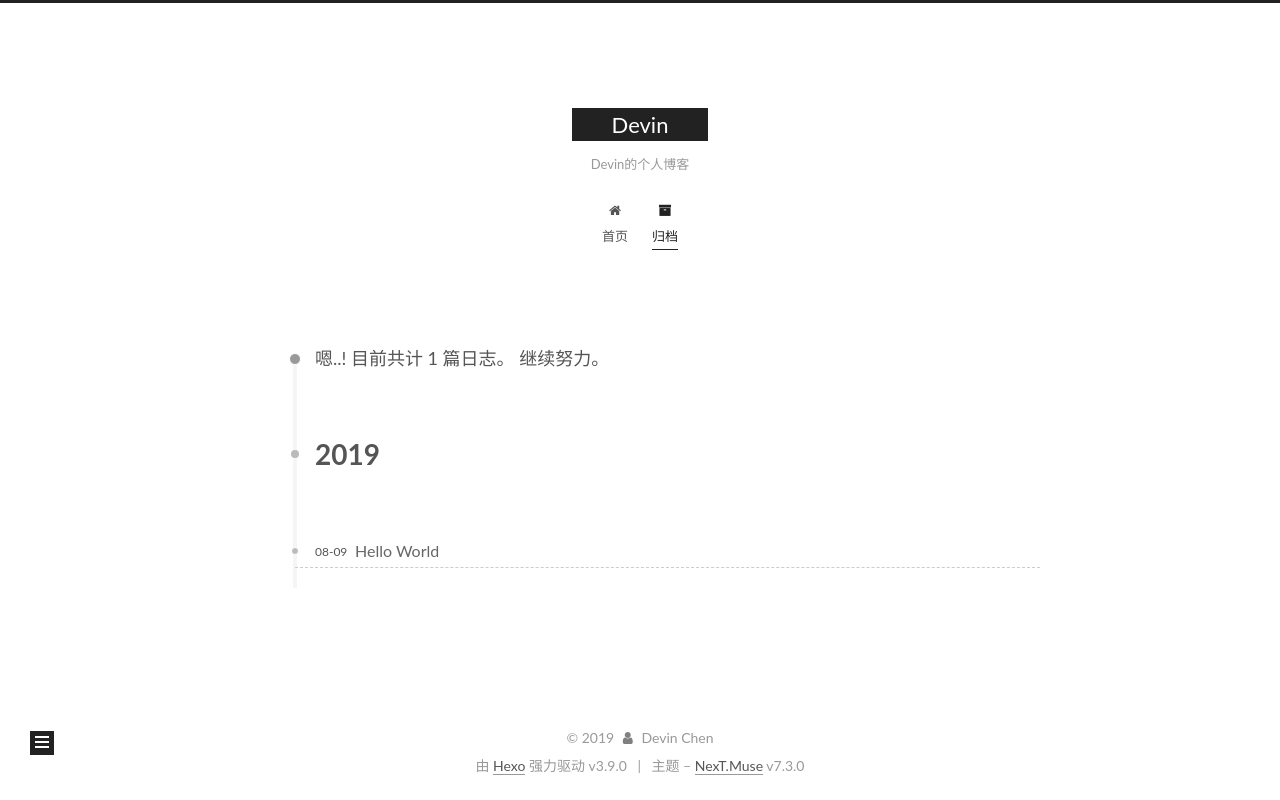
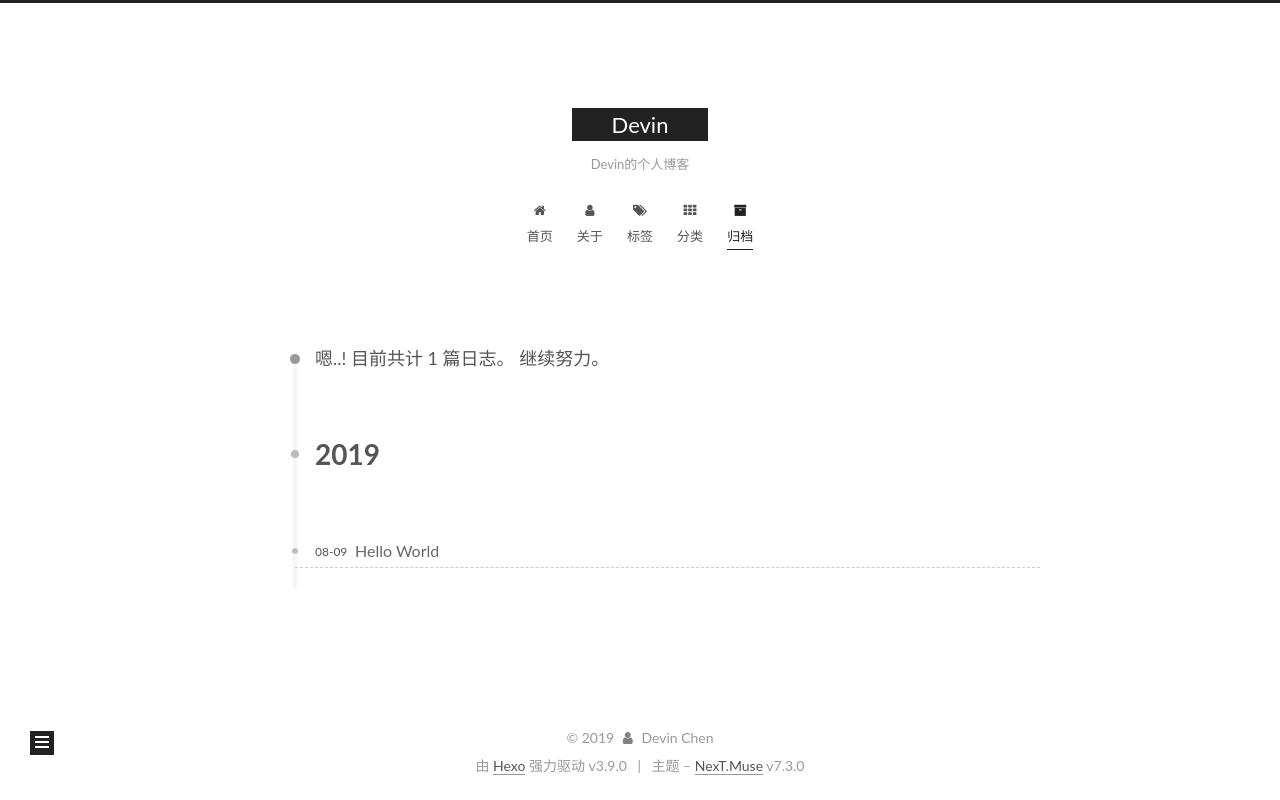
Before and after one commit to unfilteredliquor/unfilteredliquor.github.io, a plain HTML site: page archives/2019/08/index.html in a window 1280 px wide. Drawn offline with Linux system fonts and the light colour scheme.

Commit message:
Site updated: 2019-08-09 23:49:21

```diff
--- a/archives/2019/08/index.html
+++ b/archives/2019/08/index.html
@@ -164,6 +164,39 @@
 
 
 
+        <li class="menu-item menu-item-about">
+
+
+
+    <a href="/about/" rel="section"><i class="menu-item-icon fa fa-fw fa-user"></i> <br>关于</a>
+
+  </li>
+
+
+
+
+        <li class="menu-item menu-item-tags">
+
+
+
+    <a href="/tags/" rel="section"><i class="menu-item-icon fa fa-fw fa-tags"></i> <br>标签</a>
+
+  </li>
+
+
+
+
+        <li class="menu-item menu-item-categories">
+
+
+
+    <a href="/categories/" rel="section"><i class="menu-item-icon fa fa-fw fa-th"></i> <br>分类</a>
+
+  </li>
+
+
+
+
         <li class="menu-item menu-item-archives">
 
 
@@ -172,6 +205,15 @@
 
   </li>
   </ul>
+
+
+
+
+
+
+
+
+
 
 
 
```
Also changed, not shown: 2019/08/09/hello-world/index.html (+33 -0 lines), archives/2019/index.html (+42 -0 lines), archives/index.html (+42 -0 lines), index.html (+33 -0 lines).
